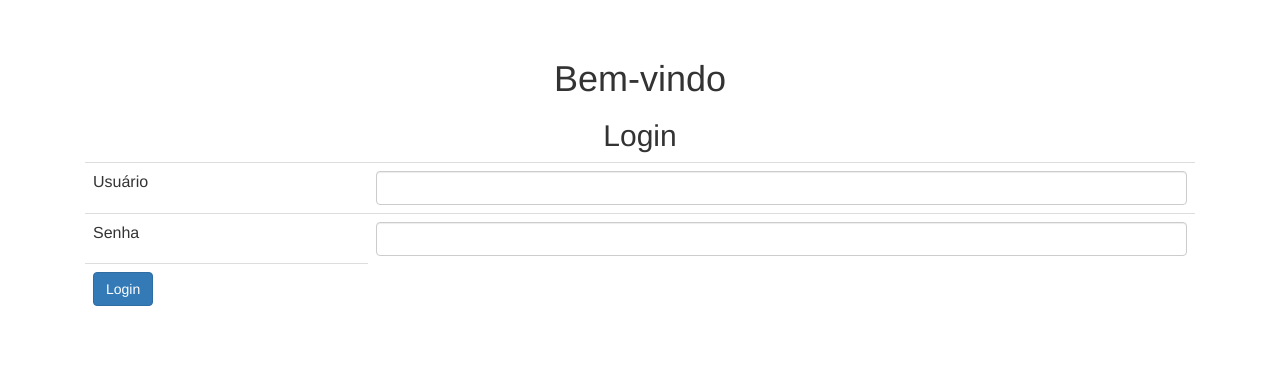
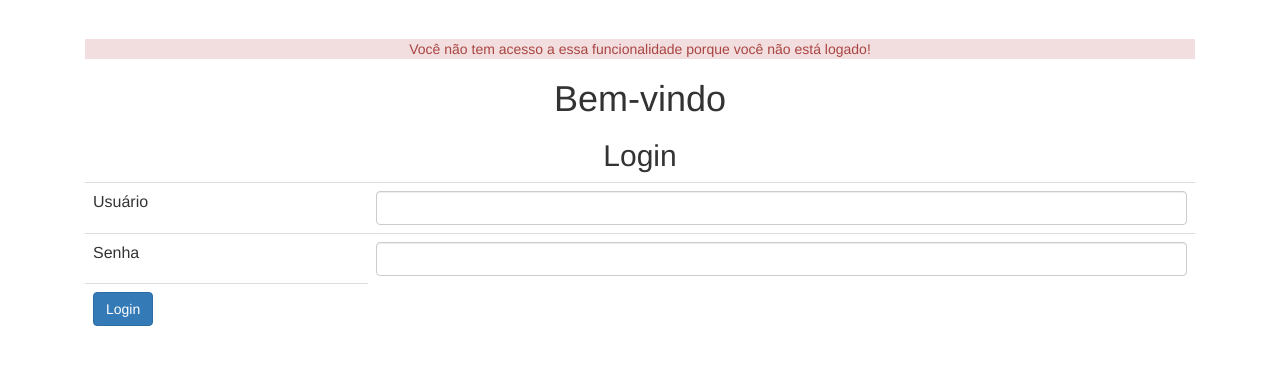
Before and after one commit to joanmelo89/ProgWEB2017.1-FSSS, a PHP site: page /index.php?falhaDeSeguranca=true in a window 1280 px wide. Shown: the part 51-416 px from the top of the page. Run offline with PHP 8.4, Linux system fonts and the light colour scheme.

Commit message:
Atualização
Proteção de páginas

```diff
--- a/adiciona-produto.php
+++ b/adiciona-produto.php
@@ -1,8 +1,9 @@
 <?php include("cabecalho.php");?>
 <?php include("conecta.php");?>
 <?php include("banco-produto.php");?>
+<?php include("logica-usuario.php");?>
 <?php
-
+verificaUsuario();
 //Função para inserir produtos no banco
 
 //Pega os valores do formulário que vem na URL ("name")
--- a/index.php
+++ b/index.php
@@ -1,6 +1,7 @@
 <?php
 //Inclusão de arquivos PHP em outro arquivo PHP
 include("cabecalho.php");
+include("logica-usuario.php");
 ?>
 <?php if(isset($_GET["login"]) && $_GET["login"] == true) {?>
 	<p class="alert-success">Logado com sucesso!</p>
@@ -8,9 +9,14 @@ include("cabecalho.php");
 <?php if(isset($_GET["login"]) && $_GET["login"] == 0) {?>
 	<p class="alert-danger">Usuário e senha inválidos!</p>
 	<?php }?>
+
+<?php if(isset($_GET["falhaDeSeguranca"]) && $_GET["falhaDeSeguranca"] == true) {?>
+	<p class="alert-danger">Você não tem acesso a essa funcionalidade porque você não está logado!</p>
+	<?php }?>
+
 		<h1>Bem-vindo</h1>
-		<?php if(isset($_COOKIE["usuario_logado"])) {?>
-				<p class="alert-success">Você está logado como <?php echo $_COOKIE["usuario_logado"]?>.</p>
+		<?php if(usuarioEstaLogado()) {?>
+				<p class="alert-success">Você está logado como <?php echo usuarioLogado();?>.</p>
 				<?php }else{?>
 		<h2>Login</h2>
 
--- /dev/null
+++ b/logica-usuario.php
@@ -0,0 +1,23 @@
+<?php
+//verifica se existe o cookie
+function usuarioEstaLogado(){
+	return isset($_COOKIE["usuario_logado"]);
+}
+//verifica se usuario está logado ou não
+function verificaUsuario(){
+
+if(!usuarioEstaLogado()){
+	header("Location: index.php?falhaDeSeguranca=true");
+	die();
+	}
+}
+//mostra o usuario que está logado
+function usuarioLogado(){
+	return $_COOKIE["usuario_logado"];
+}
+//cria o cookie após o login do usuario
+function logaUsuario($email){
+	setcookie("usuario_logado", $email, time() + 60);
+}
+
+?>
--- a/login.php
+++ b/login.php
@@ -1,13 +1,15 @@
 <?php
 include("conecta.php");
 include("banco-usuario.php");
+include("logica-usuario.php");
 
 
 $usuario = buscaUsuario($conexao, $_POST['usuario'], $_POST['senha']);
-setcookie("usuario_logado", $usuario["email"], time() + 60);
+
 if($usuario == null){
 	header("Location: index.php?login=0");
 }else{
+	logaUsuario($usuario["email"]);
 	header("Location: index.php?login=1");
 }
 die();
--- a/produto-formulario.php
+++ b/produto-formulario.php
@@ -2,6 +2,10 @@
 include("cabecalho.php");
 include("conecta.php");
 include("banco-categoria.php");
+include("logica-usuario.php");
+
+verificaUsuario();
+
 $categorias = listaCategorias($conexao);
 ?>
 	<h1>Formulário de Produtos</h1>
--- a/produto-lista.php
+++ b/produto-lista.php
@@ -1,12 +1,13 @@
 <?php include("cabecalho.php");?>
 <?php include("banco-produto.php");?>
+<?php include("logica-usuario.php");?>
 <?php
 //importou o srcipt que conecta que tem os parâmetros de conexão do banco de dados
 include("conecta.php");?>
 <?php
 //criação da função de listagem de produtos
 
-
+verificaUsuario();
 $produtos = listaProdutos($conexao);
 ?>
 <table class="table table-striped table-bordered">
```
